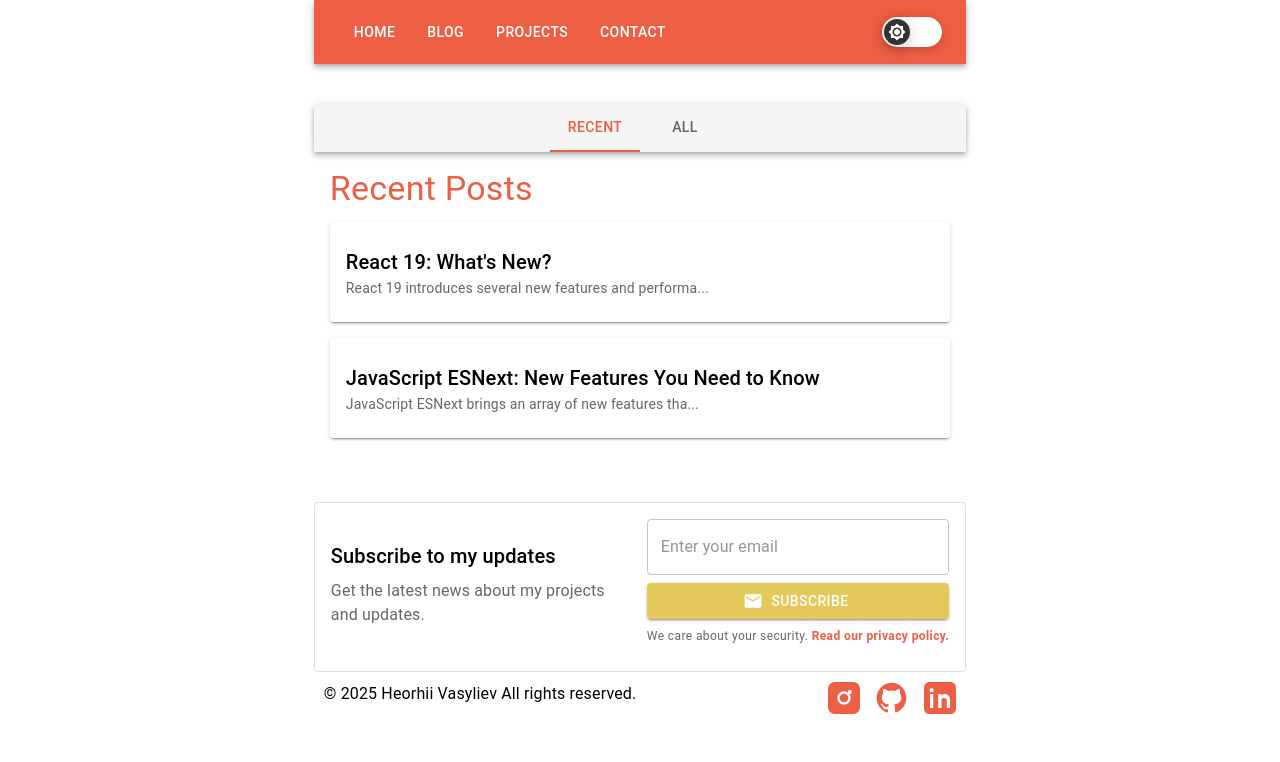
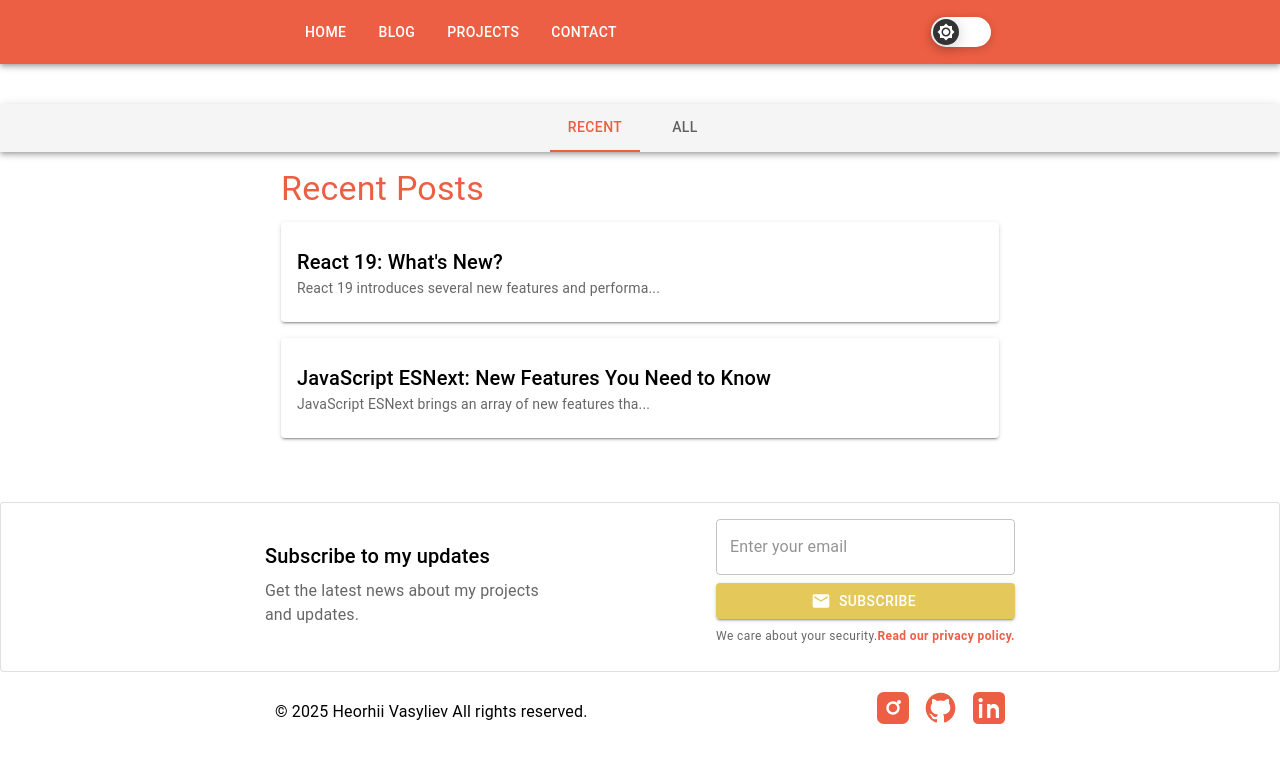
Before and after one commit to Georg35-hash/My-Portfolio, a React (Vite) app in the folder my-portfolio/: page /recent in a window 1280 px wide. Shown: the top 762 px of the page. Built offline with nearby package versions, Linux system fonts and the light colour scheme.

Commit message:
Update package-lock.json and refactor layout components for improved styling and organization; add Vercel configuration for routing.

```diff
--- a/my-portfolio/src/App.jsx
+++ b/my-portfolio/src/App.jsx
@@ -1,4 +1,4 @@
-import { ThemeProvider, CssBaseline, GlobalStyles } from "@mui/material";
+import { ThemeProvider, CssBaseline } from "@mui/material";
 import NavBar from "./components/layout/NavBar";
 import Main from "./components/layout/Main";
 import Footer from "./components/layout/Footer";
@@ -7,23 +7,15 @@ import useThemeMode from "./hooks/useThemeMode";
 
 export default function App() {
   const { theme, darkMode, toggleDarkMode } = useThemeMode();
-
   return (
     <ThemeProvider theme={theme}>
-      <GlobalStyles
-        styles={{
-          body: {
-            display: "flex",
-            justifyContent: "center",
-          },
-        }}
-      />
       <NavBar>
         <ThemeSwitcher darkMode={darkMode} toggleDarkMode={toggleDarkMode} />
       </NavBar>
       <Main />
       <Footer />
       <CssBaseline />
+
     </ThemeProvider>
   );
 }
--- a/my-portfolio/src/components/News/AllNews.jsx
+++ b/my-portfolio/src/components/News/AllNews.jsx
@@ -6,7 +6,7 @@ export default function AllNews() {
   const { allPosts } = usePosts();
 
   return (
-    <Box sx={{ p: 2 }}>
+    <Box sx={{ p: 2, margin:'0 auto', maxWidth:'750px' }}>
       <Typography
         variant="h4"
         gutterBottom
--- a/my-portfolio/src/components/News/RecentNews.jsx
+++ b/my-portfolio/src/components/News/RecentNews.jsx
@@ -6,7 +6,7 @@ export default function RecentNews() {
   const { recentPosts } = usePosts();
 
   return (
-    <Box sx={{ p: 2 }}>
+    <Box sx={{ p: 2, margin:'0 auto', maxWidth:'750px' } }>
       <Typography
         variant="h4"
         gutterBottom
--- a/my-portfolio/src/components/Projects/ProjectList.jsx
+++ b/my-portfolio/src/components/Projects/ProjectList.jsx
@@ -3,7 +3,6 @@ import { Box, Typography } from "@mui/material";
 import { motion } from "framer-motion";
 import bedLinenShop from "../../assets/myprojects/bed-linen-shop.png";
 import petShop from "../../assets/myprojects/pet-shop.png";
-
 import {
   containerVariants,
   itemVariants,
--- a/my-portfolio/src/components/layout/Footer.jsx
+++ b/my-portfolio/src/components/layout/Footer.jsx
@@ -33,7 +33,7 @@ export default function Footer() {
     <Box component="footer">
       <Card variant="outlined" sx={{ mt: 4 }}>
         <CardContent>
-          <form onSubmit={handleSubmit(onSubmit)}>
+          <form onSubmit={handleSubmit(onSubmit)} style={{margin:'0 auto', maxWidth:'750px', width:'100%'}}>
             <Box
               display="flex"
               flexDirection={{ xs: "column", sm: "row" }}
@@ -96,7 +96,7 @@ export default function Footer() {
                   color="text.secondary"
                   textAlign="center"
                 >
-                  We care about your security.{" "}
+                  We care about your security.
                   <Link to="/privacy-policy" style={{ textDecoration: "none" }}>
                     <Box
                       component="span"
@@ -119,9 +119,13 @@ export default function Footer() {
       </Card>
       <Box
         sx={{
-          display: "flex ",
+          display: "flex",
           justifyContent: "space-between",
-          m: "10px 10px 0px 10px",
+          p: "20px 10px 0px 10px",
+          margin: "0 auto",
+          maxWidth: "750px",
+          width: "100%",
+          alignItems: "center"
         }}
       >
         <Typography>© 2025 Heorhii Vasyliev All rights reserved.</Typography>
--- a/my-portfolio/src/components/layout/Main.jsx
+++ b/my-portfolio/src/components/layout/Main.jsx
@@ -27,7 +27,7 @@ export default function Main() {
     isPostPage || hiddenTabsPaths.includes(location.pathname) || is404;
 
   return (
-    <Box component="main">
+    <Box component="main" sx={{ maxHeight:"1000px"}}>
       {!hideNavTabs && <NavTabs />}
 
       <Routes>
--- a/my-portfolio/src/components/layout/NavBar.jsx
+++ b/my-portfolio/src/components/layout/NavBar.jsx
@@ -26,14 +26,18 @@ export default function NavBar({ children }) {
   const handleDrawerToggle = () => setMobileOpen((prev) => !prev);
 
   return (
+
     <AppBar position="sticky" sx={{ background: "#ED5F44", height: "64px" }}>
+       <div style={{margin:'0 auto', maxWidth:'750px', width:'100%'}}>
       <Toolbar
         sx={{
           display: "flex",
           justifyContent: "space-between",
           height: "100%",
+
         }}
       >
+
         <IconButton
           color="inherit"
           onClick={handleDrawerToggle}
@@ -78,6 +82,8 @@ export default function NavBar({ children }) {
           ))}
         </List>
       </Drawer>
+      </div>
     </AppBar>
+
   );
 }
--- a/my-portfolio/src/pages/AboutMe.jsx
+++ b/my-portfolio/src/pages/AboutMe.jsx
@@ -95,7 +95,7 @@ export default function AboutMe() {
         gap: 4,
       }}
     >
-      <motion.div variants={itemVariants} style={{ flex: 1 }}>
+      <motion.div variants={itemVariants}>
         <Box
           sx={{
             display: "flex",
--- a/my-portfolio/src/pages/PostPage.jsx
+++ b/my-portfolio/src/pages/PostPage.jsx
@@ -18,7 +18,7 @@ export default function PostPage() {
   if (!post) return <Typography variant="h6">Post not found</Typography>;
 
   return (
-    <Box sx={{ maxWidth: 800, margin: "0 0 20px 0" }}>
+    <Box sx={{ m: "0 0 20px 0", maxWidth:'750px', margin: "0 auto" }}>
       <Paper sx={{ p: 3 }}>
         <Card
           sx={{ display: "flex", flexDirection: "column", marginBottom: 3 }}
```
Also changed, not shown: my-portfolio/vercel.json (added), 1 other file (tests, documents, lock files or other folders).
